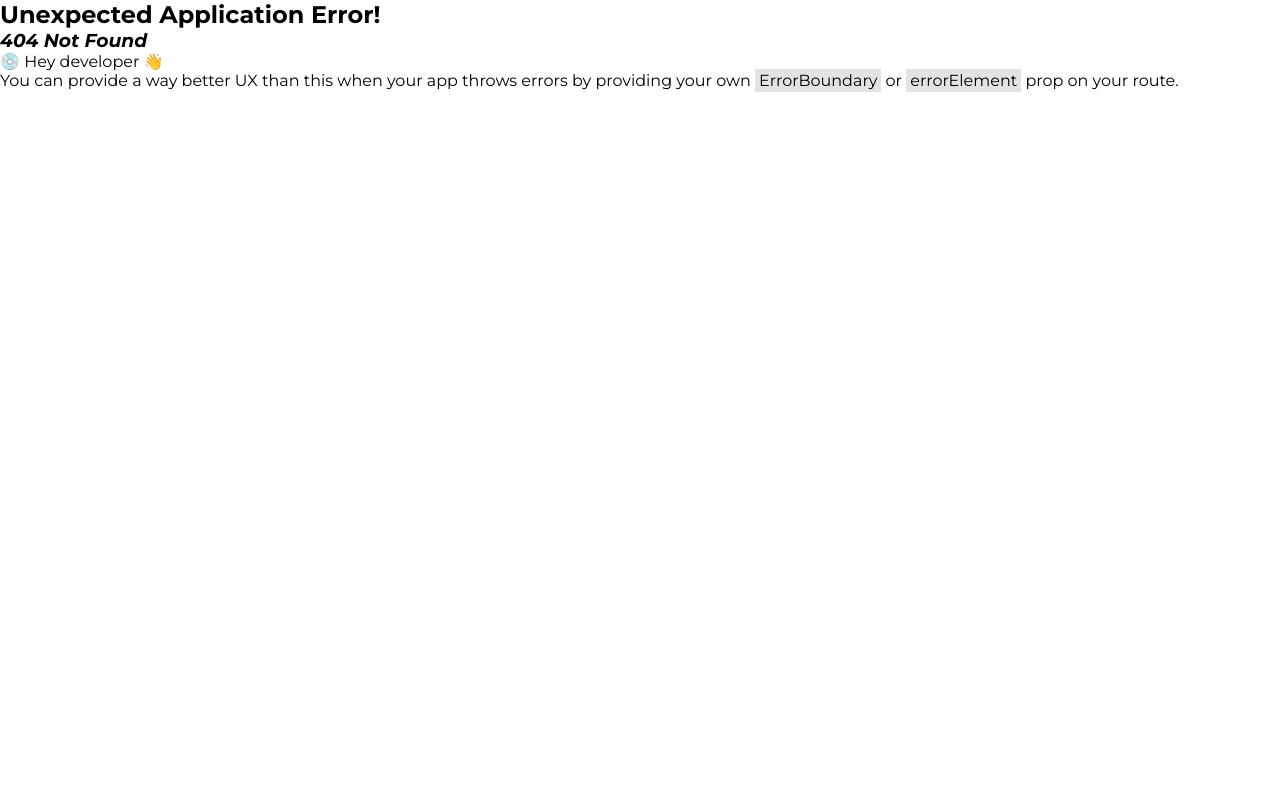
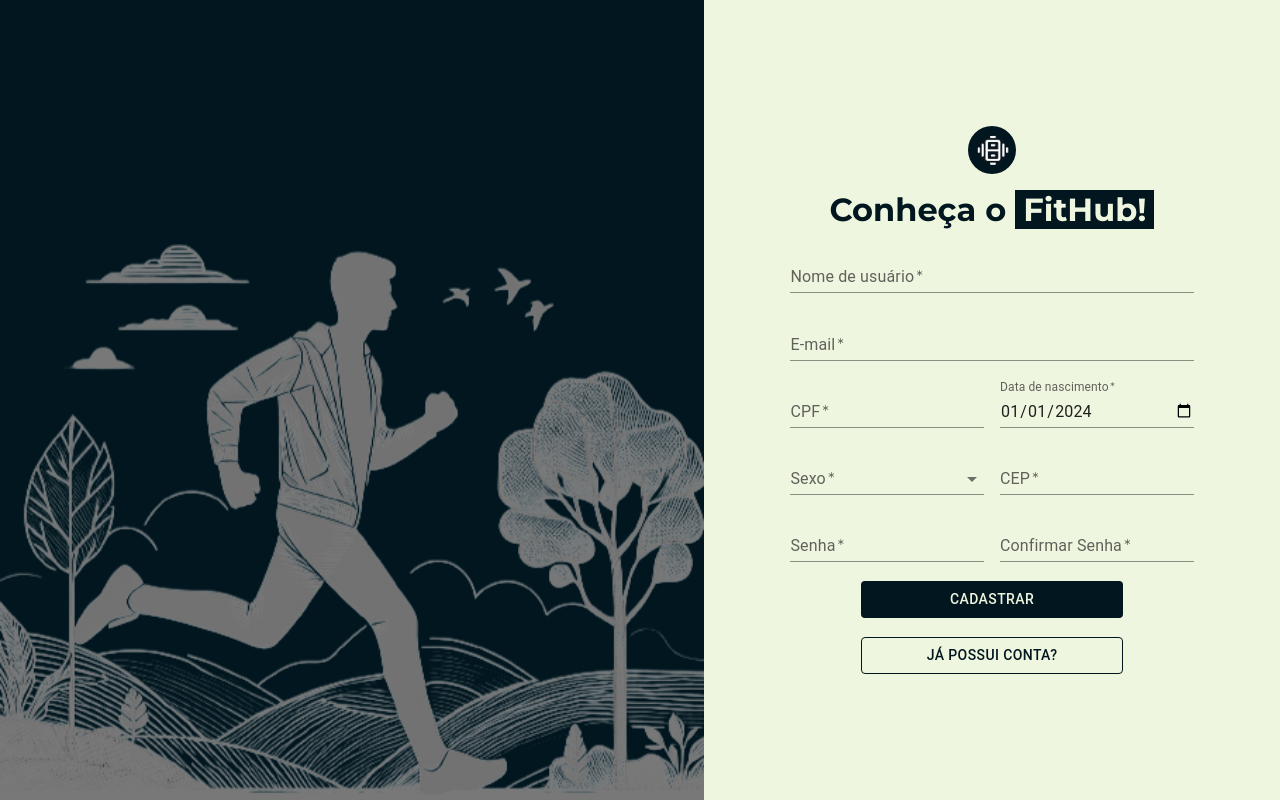
Before and after one commit to yBtyZa/FitHub, a React (Vite) app: page /cadastro-usuario in a window 1280 px wide. Before the commit this address had no page. Built offline with nearby package versions, Linux system fonts and the light colour scheme.

Commit message:
feat: 🎸 (CadastroUsuario) Criando página de cadastro de usuário
Criando página de cadastro de usuário com a lib MUI e react-router-dom

```diff
--- /dev/null
+++ b/src/components/molecules/CFormCadastroUsuario.jsx
@@ -0,0 +1,123 @@
+import stylesCadastro from "../../pages/pagesCSS/CadastroUsuario.module.css";
+import CTextField from "../atoms/CTextField";
+import CButton from "../atoms/CButton";
+import { MenuItem } from "@mui/material";
+
+import { useNavigate } from "react-router-dom";
+
+const options = [
+ {
+  label: "Masculino",
+  value: "Masculino"
+ },
+ {
+  label: "Feminino",
+  value: "Feminino"
+ },
+ {
+  label: "Outro",
+  value: "Outro"
+ }
+];
+
+function CFormCadastroUsuario() {
+ const navigate = useNavigate();
+ function gotoLogin() {
+  navigate("/");
+ }
+ return (
+  <form className={stylesCadastro.formCadastro}>
+   <CTextField
+    required
+    variant="standard"
+    label="Nome de usuário"
+    type="text"
+    fullWidth
+   />
+   <CTextField
+    required
+    variant="standard"
+    label="E-mail"
+    type="email"
+    fullWidth
+   />
+   <div className={stylesCadastro.textFields}>
+    <CTextField
+     required
+     variant="standard"
+     label="CPF"
+     type="number"
+     fullWidth
+    />
+    <CTextField
+     required
+     variant="standard"
+     label="Data de nascimento"
+     type="date"
+     defaultValue="2024-01-01"
+     fullWidth
+    />
+   </div>
+   <div className={stylesCadastro.textFields}>
+    <CTextField
+     required
+     id="standard-select-currency"
+     variant="standard"
+     label="Sexo"
+     select
+     defaultValue=""
+     fullWidth>
+     {options.map((option, index) => (
+      <MenuItem key={index} value={option.value}>
+       {option.label}
+      </MenuItem>
+     ))}
+    </CTextField>
+    <CTextField
+     required
+     variant="standard"
+     label="CEP"
+     type="number"
+     fullWidth
+    />
+   </div>
+   <div className={stylesCadastro.textFields}>
+    <CTextField
+     required
+     variant="standard"
+     label="Senha"
+     type="password"
+     fullWidth
+    />
+    <CTextField
+     required
+     variant="standard"
+     label="Confirmar Senha"
+     type="password"
+     fullWidth
+    />
+   </div>
+   <CButton
+    className={stylesCadastro.button}
+    sx={{
+     backgroundColor: "#01161e",
+     color: "#eff6e0",
+     "&:hover": { backgroundColor: "#124559", color: "#eff6e0" }
+    }}>
+    Cadastrar
+   </CButton>
+   <CButton
+    onClick={gotoLogin}
+    variant="outlined"
+    sx={{
+     color: "#01161e",
+     borderColor: "#01161e",
+     "&:hover": { borderColor: "#AEC3B0" }
+    }}>
+    Já possui conta?
+   </CButton>
+  </form>
+ );
+}
+
+export default CFormCadastroUsuario;
--- a/src/components/molecules/CFormLogin.jsx
+++ b/src/components/molecules/CFormLogin.jsx
@@ -18,6 +18,7 @@ function CFormLogin() {
     }}>
     Entrar
    </CButton>
+   <Link to={"/cadastro-usuario"} className={styles.link}>
     <CButton
      variant="outlined"
      sx={{
@@ -27,6 +28,7 @@ function CFormLogin() {
      }}>
      Cadastre-se
     </CButton>
+   </Link>
   </form>
  );
 }
--- /dev/null
+++ b/src/components/organisms/CFomrCadastroUsuarioContainer.jsx
@@ -0,0 +1,17 @@
+import styles from "../../pages/pagesCSS/Login.module.css";
+import CFitHubLogo from "../atoms/CFitHubLogo";
+import CFormCadastroUsuario from "../molecules/CFormCadastroUsuario";
+
+function CFormCadastroUsuarioContainer() {
+ return (
+  <div className={styles.formLogin}>
+   <CFitHubLogo className={styles.logo} />
+   <h1>
+    Conheça o <span className={styles.name}>FitHub!</span>
+   </h1>
+   <CFormCadastroUsuario />
+  </div>
+ );
+}
+
+export default CFormCadastroUsuarioContainer;
--- /dev/null
+++ b/src/components/templates/CTemplateCadastroUsuario.jsx
@@ -0,0 +1,13 @@
+import styles from "../../pages/pagesCSS/Login.module.css";
+import CFormCadastroUsuarioContainer from "../organisms/CFomrCadastroUsuarioContainer";
+
+function CTemplateCadastroUsuario() {
+ return (
+  <div className={styles.container}>
+   <div className={styles.imgLogin}></div>
+   <CFormCadastroUsuarioContainer />
+  </div>
+ );
+}
+
+export default CTemplateCadastroUsuario;
--- /dev/null
+++ b/src/pages/CadastroUsuario.jsx
@@ -0,0 +1,7 @@
+import CTemplateCadastroUsuario from "../components/templates/CTemplateCadastroUsuario";
+
+function CadastroUsuario() {
+ return <CTemplateCadastroUsuario />;
+}
+
+export default CadastroUsuario;
--- /dev/null
+++ b/src/pages/pagesCSS/CadastroUsuario.module.css
@@ -0,0 +1,19 @@
+.formCadastro {
+    display: flex;
+    flex-direction: column;
+    justify-content: center;
+    align-items: center;
+    width: 70%;
+    gap: 1.2rem;
+}
+
+.textFields {
+    display: flex;
+    justify-content: space-between;
+    width: 100%;
+    gap: 1rem;
+}
+
+.formCadastro button {
+    width: 65%;
+}
--- a/src/pages/pagesCSS/Login.module.css
+++ b/src/pages/pagesCSS/Login.module.css
@@ -52,3 +52,8 @@ a {
     background-color: #01161e;
     padding: 0 0.5rem;
 }
+
+
+.link button {
+    width: 100%;
+}
```
Also changed, not shown: src/routers/router.jsx (+23 -18 lines). Lines whose indentation alone changed are shown as unchanged.
